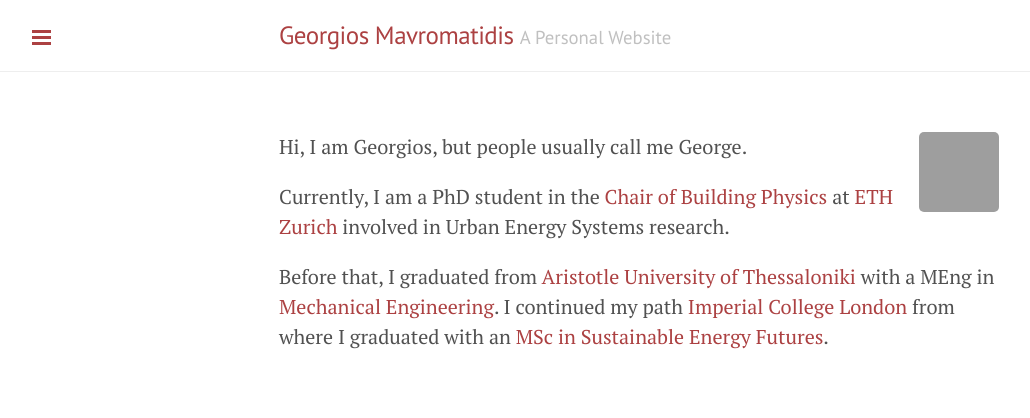
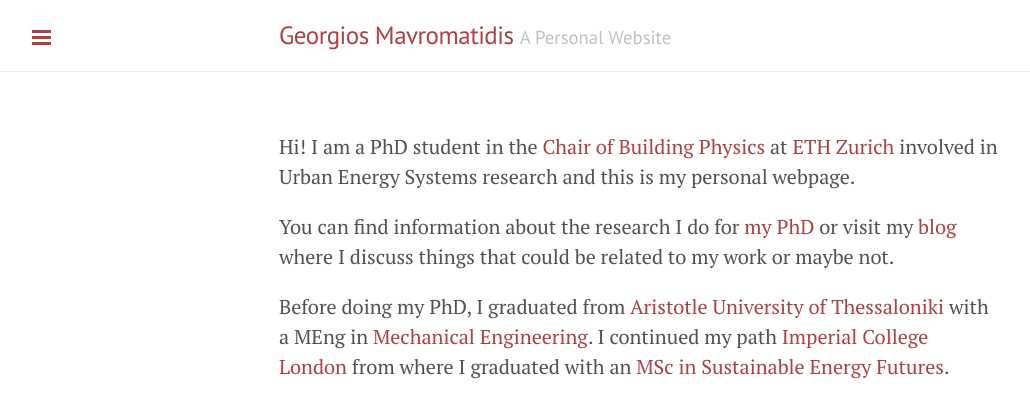
Before and after one commit to gmavrom33/gmavrom.github.io, a Jekyll site: the page built from index.md, in a window 1280 px wide. Shown: the top 418 px of the page, without its empty margins (1-1031 px from the left). Built offline with Jekyll 4.4.1, drawn with Linux system fonts in a browser that asks for light colours; nearby versions of some CDN libraries; grey boxes are pictures that could not be loaded.

Commit message:
Updated landing page description

```diff
--- a/index.md
+++ b/index.md
@@ -3,13 +3,13 @@
 title: Home
 ---
 
-<img style="float: right;" src="https://s.gravatar.com/avatar/f4d99d27a868f6337e9da141ef0d0c08?s=80">
+<!-- <img style="float: right;" src="https://s.gravatar.com/avatar/f4d99d27a868f6337e9da141ef0d0c08?s=80">-->
 
-Hi, I am Georgios, but people usually call me George.
+Hi! I am a PhD student in the [Chair of Building Physics][] at [ETH Zurich][] involved in Urban Energy Systems research and this is my personal webpage.
 
-Currently, I am a PhD student in the [Chair of Building Physics][] at [ETH Zurich][] involved in Urban Energy Systems research.
+You can find information about the research I do for [my PhD][] or visit my [blog][] where I discuss things that could be related to my work or maybe not.
 
-Before that, I graduated from [Aristotle University of Thessaloniki][] with a MEng in [Mechanical Engineering][]. I continued my path [Imperial College London][] from where I graduated with an [MSc in Sustainable Energy Futures][].
+Before doing my PhD, I graduated from [Aristotle University of Thessaloniki][] with a MEng in [Mechanical Engineering][]. I continued my path [Imperial College London][] from where I graduated with an [MSc in Sustainable Energy Futures][].
 
 <!-- This website uses <a href="http://jekyllrb.com/">jekyll</a>, <a href="http://getpoole.com">poole</a> and the <a href="http://hyde.getpoole.com/">hyde</a> theme. Logo courtesy of <a href="http://katlab.github.com">kat</a>.
 Hosted on <a href="https://pages.github.com/">Github Pages</a>. Domain by <a href="https://iwantmyname.com">iwantmyname</a>. -->
@@ -20,3 +20,5 @@
 [Mechanical Engineering]: http://www.meng.auth.gr/
 [Imperial College London]: http://www.imperial.ac.uk/
 [MSc in Sustainable Energy Futures]: https://www.imperial.ac.uk/energy-futures-lab/our-msc/
+[my PhD]: http://mavromatidis.me/my-phd
+[blog]: http://mavromatidis.me/blog
```
